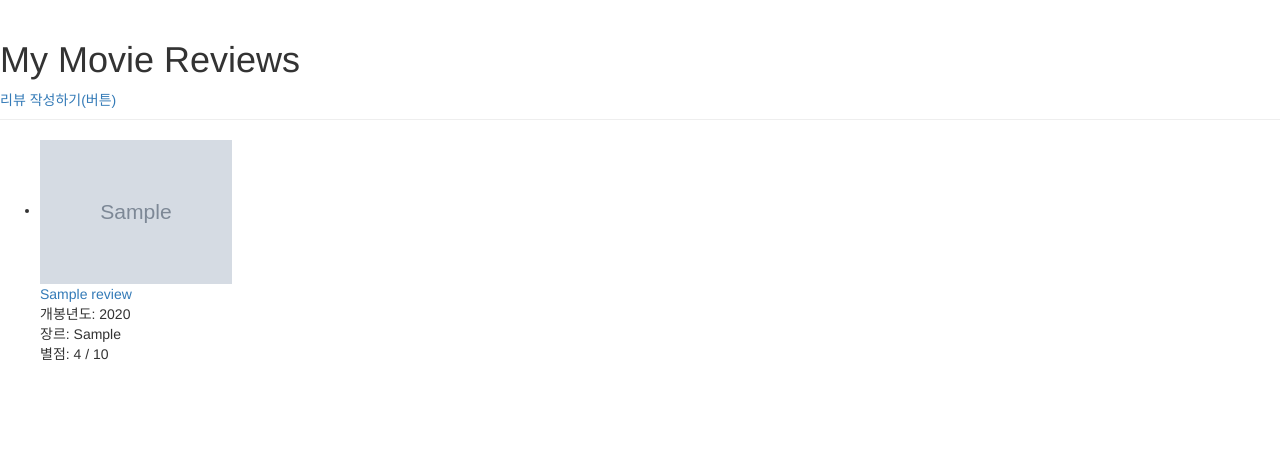
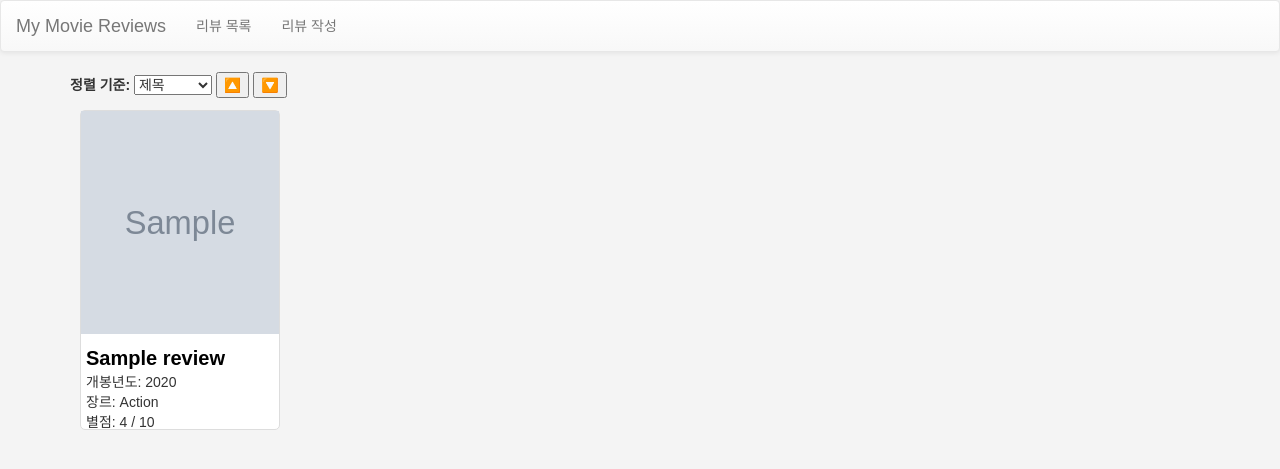
Before and after one commit to Pirogramming-21/Ahn-Sihwan, a Django app: page /review/ in a window 1280 px wide. Shown: the top 469 px of the page. Run offline with Django 5.2, Linux system fonts and the light colour scheme; tables that the repository leaves empty hold one stand-in row (values such as "Sample post"); grey boxes marked "Sample" are stand-in pictures; some libraries are stand-ins or nearby versions.

Commit message:
[ADD] 백엔드 챌린지

```diff
--- a/week3/myMovieReviews/config/settings.py
+++ b/week3/myMovieReviews/config/settings.py
@@ -117,7 +117,8 @@
 # Static files (CSS, JavaScript, Images)
 # https://docs.djangoproject.com/en/5.0/howto/static-files/
 
-STATIC_URL = 'static/'
+STATIC_URL = '/static/'
+STATICFILES_DIRS = [os.path.join(BASE_DIR, 'static')]
 
 # Default primary key field type
 # https://docs.djangoproject.com/en/5.0/ref/settings/#default-auto-field
--- a/week3/myMovieReviews/movielog/models.py
+++ b/week3/myMovieReviews/movielog/models.py
@@ -3,9 +3,28 @@
 # Create your models here.
 
 class Review(models.Model):
+    GENRE_CHOICES = [
+        ('Action', '액션'),
+        ('Comedy', '코미디'),
+        ('Drama', '드라마'),
+        ('Sci-Fi', '공상과학'),
+        ('Romance', '로맨스'),
+        ('Thriller', '스릴러'),
+        ('Horror', '공포'),
+        ('Animation', '애니메이션'),
+        ('Crime', '범죄'),
+        ('Fantasy', '판타지'),
+        ('Family', '가족'),
+        ('Adventure', '모험'),
+        ('War', '전쟁'),
+        ('Music', '음악'),
+        ('Documentary', '다큐멘터리'),
+        ('Etc', '기타'),
+    ]
+
     title = models.CharField(max_length=100)
     release_year = models.IntegerField()
-    genre = models.CharField(max_length=100)
+    genre = models.CharField(max_length=50, choices=GENRE_CHOICES)
     rating = models.IntegerField()
     director = models.CharField(max_length=100)
     main_actor = models.CharField(max_length=100)
--- /dev/null
+++ b/week3/myMovieReviews/movielog/static/css/base.css
@@ -0,0 +1,41 @@
+body {
+    font-family: Arial, sans-serif;
+    background-color: #f4f4f4;
+    margin: 0;
+    padding: 0;
+}
+
+.navbar {
+    margin-bottom: 20px;
+}
+
+.page-header {
+    margin-top: 20px;
+}
+
+.review-container {
+    list-style-type: none;
+    padding: 0;
+}
+
+.review {
+    background-color: #fff;
+    border: 1px solid #ddd;
+    margin-bottom: 20px;
+    padding: 20px;
+    border-radius: 5px;
+}
+
+.poster {
+    max-width: 100px;
+    height: auto;
+    margin-bottom: 10px;
+}
+
+.listinfo-container {
+    margin-top: 10px;
+}
+
+.listinfo {
+    margin-bottom: 5px;
+}
--- /dev/null
+++ b/week3/myMovieReviews/movielog/static/css/review_list.css
@@ -0,0 +1,45 @@
+.review-container{
+    display:flex;
+    flex-direction: row;
+    flex-wrap: wrap;
+    justify-content: flex-start;
+}
+
+.review{
+    width: 200px;
+    height: 320px;
+    margin: 10px;
+    padding: 0px;
+    display: flex;
+    flex-direction: column;
+    align-items: center;
+}
+
+#poster-container{
+    width: 100%;
+    height: 70%;
+    display: flex;
+    justify-content: center;
+    overflow: hidden;
+    position: relative;
+}
+.poster{
+    width: 100%;
+    max-width: 100%;
+    height: 100%;
+    object-position: center;
+    margin-bottom: 0px;
+}
+
+#movieinfo-container{
+    width: 100%;
+    height: 30%;
+    padding: 10px 5px;
+}
+
+#movie-title{
+    font-weight: bold;
+    font-size: 20px;
+    color: black;
+    text-decoration: none;
+}
--- /dev/null
+++ b/week3/myMovieReviews/movielog/templates/base.html
@@ -0,0 +1,33 @@
+{% load static %}
+<!DOCTYPE html>
+<html lang="ko">
+<head>
+    <meta charset="UTF-8">
+    <meta name="viewport" content="width=device-width, initial-scale=1.0">
+    <title>{% block title %}My Movie Reviews{% endblock %}</title>
+    <link rel="stylesheet" href="//maxcdn.bootstrapcdn.com/bootstrap/3.2.0/css/bootstrap.min.css">
+    <link rel="stylesheet" href="//maxcdn.bootstrapcdn.com/bootstrap/3.2.0/css/bootstrap-theme.min.css">
+    <link rel="stylesheet" href="{% static 'css/base.css' %}">
+    <link rel="stylesheet" href="{% static 'css/review_list.css' %}">
+    <link rel="stylesheet" href="{% static 'css/review_form.css' %}">
+    <link rel="stylesheet" href="{% static 'css/review_detail.css' %}">
+</head>
+<body>
+    <nav class="navbar navbar-default">
+        <div class="container-fluid">
+            <div class="navbar-header">
+                <a class="navbar-brand" href="/review/">My Movie Reviews</a>
+            </div>
+            <ul class="nav navbar-nav">
+                <li><a href="/review/">리뷰 목록</a></li>
+                <li><a href="/review/create/">리뷰 작성</a></li>
+            </ul>
+        </div>
+    </nav>
+
+    <div class="container">
+        {% block content %}
+        {% endblock %}
+    </div>
+</body>
+</html>
--- a/week3/myMovieReviews/movielog/templates/review_list.html
+++ b/week3/myMovieReviews/movielog/templates/review_list.html
@@ -1,34 +1,42 @@
-{% load static %}
-<!DOCTYPE html>
-<html>
-<head>
-    <title>시환의 영화 리뷰</title>
-    <link rel="stylesheet" href="//maxcdn.bootstrapcdn.com/bootstrap/3.2.0/css/bootstrap.min.css">
-    <link rel="stylesheet" href="//maxcdn.bootstrapcdn.com/bootstrap/3.2.0/css/bootstrap-theme.min.css">
-    <link rel="stylesheet" href="{% static 'css/review.css' %}">
-</head>
-<body>
-    <div class="page-header">
-        <h1>My Movie Reviews</h1>
-        <a href="/review/create/">리뷰 작성하기(버튼)</a>
+{% extends 'base.html' %}
+
+{% block title %}리뷰 목록{% endblock %}
+
+{% block content %}
+<div class="review-sort">
+    <form method="get" action=".">
+        <label for="sort_by">정렬 기준:</label>
+        <select id="sort_by" name="sort_by">
+            <option value="title" {% if sort_by == 'title' or sort_by == '-title' %}selected{% endif %}>제목</option>
+            <option value="rating" {% if sort_by == 'rating' or sort_by == '-rating' %}selected{% endif %}>별점</option>
+            <option value="running_time" {% if sort_by == 'running_time' or sort_by == '-running_time' %}selected{% endif %}>상영 시간</option>
+        </select>
+        <button type="submit" name="order" value="asc">
+            🔼
+        </button>
+        <button type="submit" name="order" value="desc">
+            🔽
+        </button>
+    </form>
 </div>
 
 <ul class="review-container">
     {% for review in reviews %}
         <li class="review">
+            <div id="poster-container">
                 {% if review.poster %}
-                    <img src="{{ review.poster.url }}" alt="{{ review.title }} poster" class="poster"
-                    style="width:15vw">
+                    <img src="{{ review.poster.url }}" alt="{{ review.title }} poster" class="poster">
+                {% else %}
+                    <div class="no-poster">No Poster</div>
                 {% endif %}
-            </br>
-                <a href="{{review.id}}">{{ review.title }}</a>
-                <div id-="listinfo-container">
-                    <div class="listinfo">개봉년도: {{ review.release_year }}</div>
-                    <div class="listinfo">장르: {{review.genre}}</div>
-                    <div class="listinfo">별점: {{review.rating}} / 10</div>
+            </div>
+            <div id="movieinfo-container">
+                <a href="{{review.id}}" id="movie-title">{{ review.title }}</a>
+                <div class="movieinfo">개봉년도: {{ review.release_year }}</div>
+                <div class="movieinfo">장르: {{review.genre}}</div>
+                <div class="movieinfo">별점: {{review.rating}} / 10</div>
             </div>
         </li>
     {% endfor %}
 </ul>
-</body>
-</html>
+{% endblock %}
--- a/week3/myMovieReviews/movielog/views.py
+++ b/week3/myMovieReviews/movielog/views.py
@@ -2,11 +2,16 @@
 from .models import Review
 from .forms import ReviewForm
 
-# Create your views here.
 def review_list(request):
-    reviews=Review.objects.all()
+    sort_by = request.GET.get('sort_by', 'title')  # URL 쿼리 매개변수 'sort_by'를 가져옴. 기본값은 제목
+    order = request.GET.get('order', 'asc') # 정렬 방향 설정. 기본값은 오름차순
+    if order == 'desc':
+        sort_by = f'-{sort_by}' # 내림차순이면 순서 뒤집기
+    reviews=Review.objects.all().order_by(sort_by) # 정렬 기준에 따라 reviews 가져와서 정렬
     context={
-        'reviews':reviews
+        'reviews':reviews,
+        'sort_by':sort_by,
+        'order': order
     }
     return render(request, 'review_list.html', context)
 
@@ -15,6 +20,9 @@
     context={
         "review":review
     }
+    # (챌린지) 리뷰 러닝타임 변환
+    review.running_time_hours = review.running_time // 60 #시간
+    review.running_time_minutes = review.running_time % 60 #분
     return render(request, 'review_detail.html', context)
 
 def review_create(request):
```
Also changed, not shown: week3/myMovieReviews/movielog/templates/review_create.html (+6 -10 lines), week3/myMovieReviews/movielog/templates/review_detail.html (+7 -15 lines), week3/myMovieReviews/README.md, week3/myMovieReviews/movielog/migrations/0003_alter_review_genre.py (added), week3/myMovieReviews/movielog/static/css/review.css (deleted), week3/myMovieReviews/movielog/static/css/review_detail.css (added), week3/myMovieReviews/movielog/static/css/review_form.css (added). Lines whose indentation alone changed are shown as unchanged.
